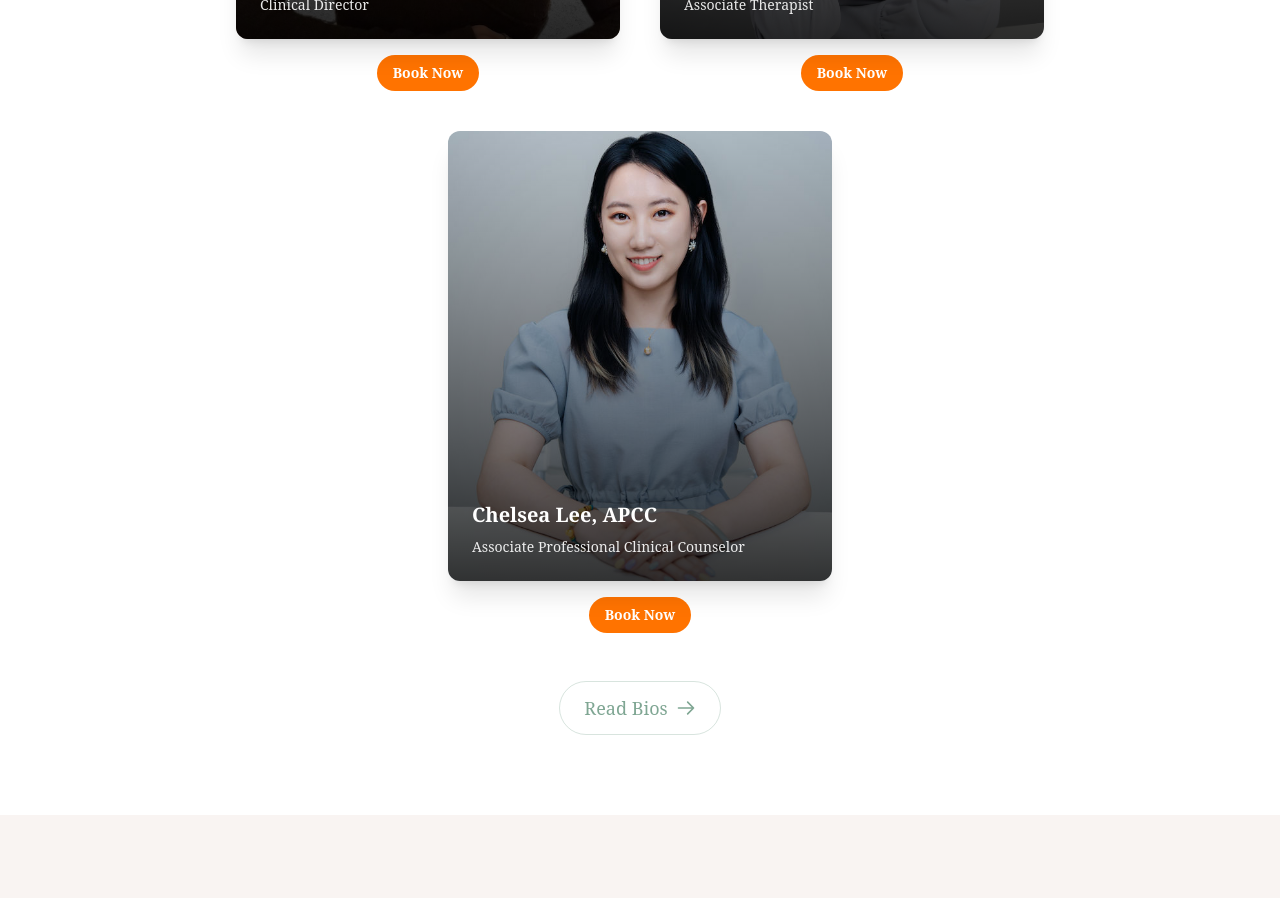
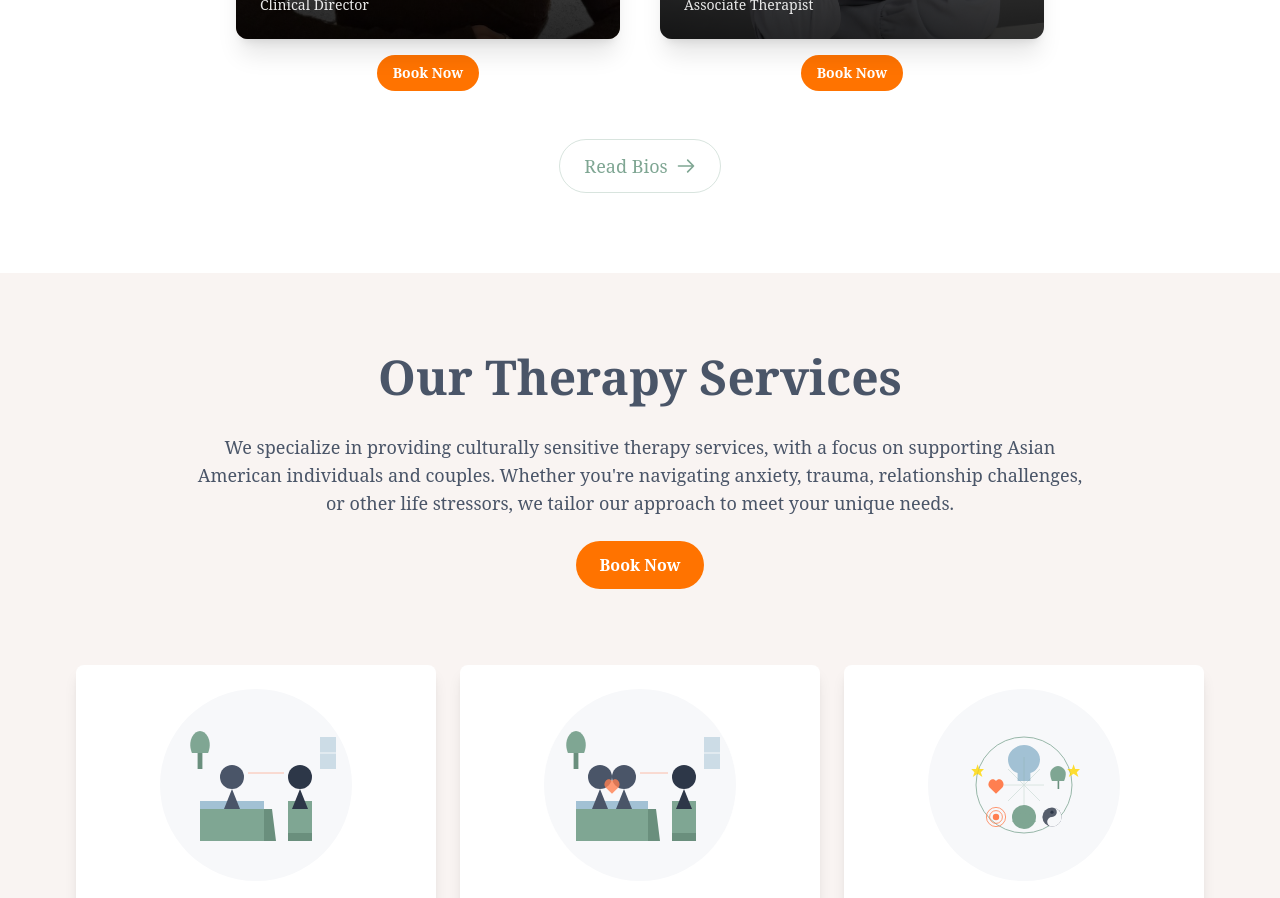
Before and after one commit to mindmatterscenter/mindmatterscenter.github.io, a React (Vite) app: page / in a window 1280 px wide. Shown: the part 3120-4018 px from the top of the page. Built offline with nearby package versions, Linux system fonts and the light colour scheme; a web font is replaced by a local one.

Commit message:
removed chelsea

```diff
--- a/src/constants.jsx
+++ b/src/constants.jsx
@@ -10,5 +10,4 @@ export const CLIENT_PORTAL_URL = 'https://mindmatterscenter.janeapp.com/';
 export const THERAPIST_URLS = {
   stella: 'https://mindmatterscenter.janeapp.com/#/staff_member/1',
   elaine: 'https://mindmatterscenter.janeapp.com/#/staff_member/2',
-  chelsea: 'https://mindmatterscenter.janeapp.com/#/staff_member/4',
 };
--- a/src/pages/Home.jsx
+++ b/src/pages/Home.jsx
@@ -7,7 +7,6 @@ import { FadeInSection, HoverCard } from '../components/shared/Animations';
 import BookNowCTA from '../components/shared/BookNowCTA';
 import ZengImg from '../assets/images/profile_pics/zeng.jpg';
 import ElaineImg from '../assets/images/profile_pics/elaine.jpg';
-import ChelseaImg from '../assets/images/profile_pics/chelsea.jpg';
 import SEO from '../components/shared/SEO';
 import { createOrganizationStructuredData } from '../components/shared/StructuredData';
 
@@ -312,29 +311,6 @@ const Home = () => {
                   <BookNowCTA size="sm" therapistId="elaine" />
                 </div>
               </div>
-
-              {/* Therapist 3 - Chelsea */}
-              <div className="group w-full sm:w-[calc(33%-1rem)] max-w-sm">
-                <div className="relative rounded-xl overflow-hidden shadow-xl transform transition-transform duration-500">
-                  <div className="absolute inset-0 bg-gradient-to-t from-black/80 via-black/40 to-transparent z-10"></div>
-                  <img
-                    src={ChelseaImg}
-                    alt="Chelsea Lee, APCC"
-                   className="w-full h-[450px] object-cover object-center"
-                  />
-                  <div className="absolute bottom-0 left-0 right-0 p-6 z-20 transform transition-transform duration-500">
-                    <h3 className="text-lg md:text-xl font-serif text-white mb-2">
-                      Chelsea Lee, APCC
-                    </h3>
-                    <p className="text-white/90 text-sm">
-                      Associate Professional Clinical Counselor
-                    </p>
-                  </div>
-                </div>
-                <div className="mt-4 flex justify-center">
-                  <BookNowCTA size="sm" therapistId="chelsea" />
-                </div>
-              </div>
             </div>
 
             <div className="text-center mt-12">
--- a/src/pages/OurTeam.jsx
+++ b/src/pages/OurTeam.jsx
@@ -2,7 +2,6 @@ import React from 'react';
 import TeamMember from '../components/shared/TeamMember';
 import ZengImg from '../assets/images/profile_pics/zeng.jpg';
 import ElaineImg from '../assets/images/profile_pics/elaine.jpg';
-import ChelseaImg from '../assets/images/profile_pics/chelsea.jpg'; // You'll need to add this image
 import SEO from '../components/shared/SEO';
 
 const OurTeam = () => {
@@ -133,27 +132,6 @@ const OurTeam = () => {
             ],
             quote: 'I believe therapy is a collaborative journey where we work together to discover your strengths, navigate challenges, and build resilience. My goal is to create a space where you feel truly understood as you embrace your authentic self.',
             personalContent: "When I'm not working, I love hiking and reading. Both activities allow me to expand my horizons, and I enjoy balancing the adventure of the outdoors with the adventure of a great story."
-        },
-        {
-            id: 'chelsea',
-            name: 'Chelsea Lee, APCC',
-            title: 'Associate Professional Clinical Counselor | Mind Matters Center',
-            image: ChelseaImg,
-            introContent: [
-                "Many people struggle with everyday stresses, including life adjustments, work burnout, relationship challenges, identity crises, and cultural conflicts, in addition to anxiety, MDD, or other mental health issues. These struggles can feel overwhelming, making it difficult to find a clear path forward."
-            ],
-            credentials: [
-                'Master of Philosophy in Education (M.Phil. Ed.) from University of Pennsylvania',
-                'Master of Science in Education (MSEd.) from University of Pennsylvania',
-                'Associate Professional Clinical Counselor'
-            ],
-            mainContent: [
-                "I take an integrative approach, combining CBT, attachment-focused therapy, emotionally focused therapy, and psychodynamic techniques to address each client’s unique needs. Through a cooperative and personalized process, I help clients explore their experiences, develop coping skills, and foster deeper self-awareness.",
-                "Over the past year, I have worked at the LA County Department of Mental Health, conducting intake assessments, diagnosing clients, and providing individual psychotherapy for individuals facing moderate to severe mental health conditions, including depression, anxiety, PTSD, bipolar disorder, schizophrenia, and personality disorders. I also provide crisis interventions to support clients during acute mental health episodes.",
-                "My practice focuses on working with couples, families, individuals, young adults, and teenagers. I specialize in helping clients navigate life transitions & adjustment issues, work & academic challenges, relationship & attachment issues, identity & cultural concerns, and self-esteem & personal growth, in addition to anxiety, depression, and trauma."
-            ],
-            quote: 'We don\'t have to do all of it alone. We were never meant to.',
-            personalContent: "Outside of work, I love skiing and snowboarding—there's something about being on the slopes that feels freeing. I also enjoy exploring new experiences and discovering what truly brings me joy."
         }
     ];
 
```
Also changed, not shown: src/assets/images/profile_pics/chelsea.jpg (deleted).
